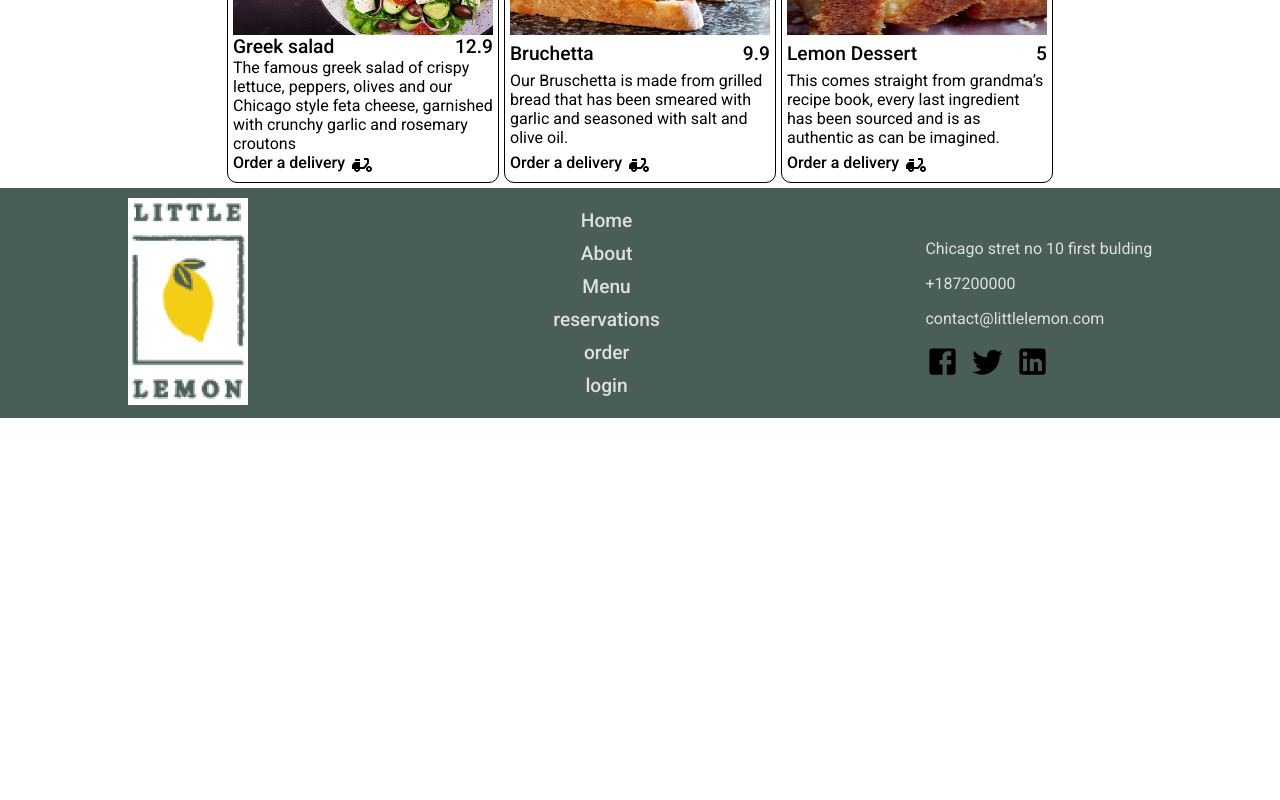
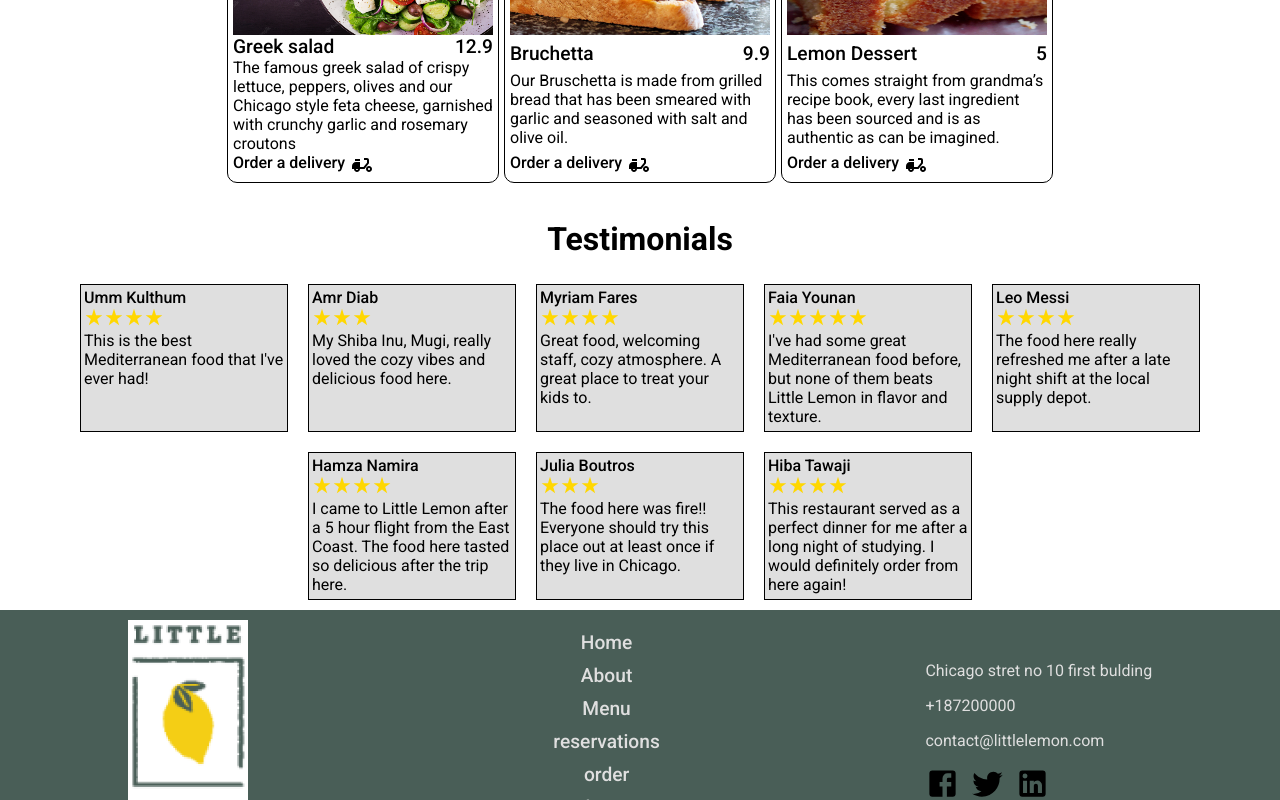
Before and after one commit to rushdy87/capstone, a React (Create React App) app: page / in a window 1280 px wide. Shown: the part 633-1433 px from the top of the page. Before the commit the page ends 1056 px from the top, so only its background shows below. Built offline with nearby package versions, Linux system fonts and the light colour scheme.

Commit message:
Testimonials

```diff
--- a/src/components/Specials/Specials.jsx
+++ b/src/components/Specials/Specials.jsx
@@ -1,27 +1,6 @@
 import './Specials.css';
 import { FoodCard } from '../';
-import { Bruschetta, GreekSalad, LemonDessert } from '../../assets';
-
-const specials = [
-  {
-    name: 'Greek salad',
-    price: 12.9,
-    desc: 'The famous greek salad of crispy lettuce, peppers, olives and our Chicago style feta cheese, garnished with crunchy garlic and rosemary croutons',
-    image: GreekSalad,
-  },
-  {
-    name: 'Bruchetta',
-    price: 9.9,
-    desc: 'Our Bruschetta is made from grilled bread that has been smeared with garlic and seasoned with salt and olive oil.',
-    image: Bruschetta,
-  },
-  {
-    name: 'Lemon Dessert',
-    price: 5,
-    desc: 'This comes straight from grandma’s recipe book, every last ingredient has been sourced and is as authentic as can be imagined.',
-    image: LemonDessert,
-  },
-];
+import { specials } from '../../data';
 const Specials = () => {
   return (
     <div className='specials-container'>
--- /dev/null
+++ b/src/components/TestimonialCard/TestimonialCard.css
@@ -0,0 +1,13 @@
+.testimonial {
+  display: flex;
+  flex-direction: column;
+  border: 1px solid black;
+  width: 200px;
+  height: 140px;
+  padding: 3px;
+  background-color: #dfdfdf;
+}
+
+.testimonial .name {
+  font-weight: 500;
+}
--- /dev/null
+++ b/src/components/TestimonialCard/TestimonialCard.jsx
@@ -0,0 +1,20 @@
+import StarRateIcon from '@mui/icons-material/StarRate';
+import './TestimonialCard.css';
+const TestimonialCard = ({ testimonial }) => {
+  const randerRating = (rating) => {
+    let rateStars = [];
+    for (let i = 1; i <= rating; i++) {
+      rateStars.push(<StarRateIcon fontSize='small' sx={{ color: 'gold' }} />);
+    }
+    return rateStars;
+  };
+  return (
+    <div key={testimonial.name} className='testimonial'>
+      <span className='name'>{testimonial.name}</span>
+      <span>{randerRating(testimonial.rating)}</span>
+      <span>{testimonial.description}</span>
+    </div>
+  );
+};
+
+export default TestimonialCard;
--- /dev/null
+++ b/src/components/Testimonials/Testimonials.css
@@ -0,0 +1,19 @@
+.testimonials {
+  display: flex;
+  flex-direction: column;
+  justify-content: center;
+  align-items: center;
+  margin: 10px auto;
+}
+
+.testimonials-heading {
+  font-size: 2rem;
+}
+
+.testimonials-items {
+  display: flex;
+  flex-wrap: wrap;
+  justify-content: center;
+  align-items: center;
+  gap: 20px;
+}
--- /dev/null
+++ b/src/components/Testimonials/Testimonials.jsx
@@ -0,0 +1,17 @@
+import { testimonials } from '../../data';
+import TestimonialCard from '../TestimonialCard/TestimonialCard';
+import './Testimonials.css';
+function Testimonials() {
+  return (
+    <section className='testimonials'>
+      <h1 className='testimonials-heading'>Testimonials</h1>
+      <div className='testimonials-items'>
+        {testimonials.map((testimonial) => (
+          <TestimonialCard key={testimonial.name} testimonial={testimonial} />
+        ))}
+      </div>
+    </section>
+  );
+}
+
+export default Testimonials;
--- a/src/components/index.js
+++ b/src/components/index.js
@@ -3,3 +3,4 @@ export { default as Footer } from './Footer/Footer';
 export { default as Hero } from './Hero/Hero';
 export { default as Specials } from './Specials/Specials';
 export { default as FoodCard } from './FoodCard/FoodCard';
+export { default as Testimonials } from './Testimonials/Testimonials';
--- /dev/null
+++ b/src/data.js
@@ -0,0 +1,71 @@
+import { Bruschetta, GreekSalad, LemonDessert } from './assets';
+export const specials = [
+  {
+    name: 'Greek salad',
+    price: 12.9,
+    desc: 'The famous greek salad of crispy lettuce, peppers, olives and our Chicago style feta cheese, garnished with crunchy garlic and rosemary croutons',
+    image: GreekSalad,
+  },
+  {
+    name: 'Bruchetta',
+    price: 9.9,
+    desc: 'Our Bruschetta is made from grilled bread that has been smeared with garlic and seasoned with salt and olive oil.',
+    image: Bruschetta,
+  },
+  {
+    name: 'Lemon Dessert',
+    price: 5,
+    desc: 'This comes straight from grandma’s recipe book, every last ingredient has been sourced and is as authentic as can be imagined.',
+    image: LemonDessert,
+  },
+];
+
+export const testimonials = [
+  {
+    name: 'Umm Kulthum',
+    description: "This is the best Mediterranean food that I've ever had!",
+    rating: 4,
+  },
+  {
+    name: 'Amr Diab',
+    description:
+      'My Shiba Inu, Mugi, really loved the cozy vibes and delicious food here.',
+    rating: 3,
+  },
+  {
+    name: 'Myriam Fares',
+    description:
+      'Great food, welcoming staff, cozy atmosphere. A great place to treat your kids to.',
+    rating: 4,
+  },
+  {
+    name: 'Faia Younan',
+    description:
+      "I've had some great Mediterranean food before, but none of them beats Little Lemon in flavor and texture.",
+    rating: 5,
+  },
+  {
+    name: 'Leo Messi',
+    description:
+      'The food here really refreshed me after a late night shift at the local supply depot.',
+    rating: 4,
+  },
+  {
+    name: 'Hamza Namira',
+    description:
+      'I came to Little Lemon after a 5 hour flight from the East Coast. The food here tasted so delicious after the trip here.',
+    rating: 4,
+  },
+  {
+    name: 'Julia Boutros',
+    description:
+      'The food here was fire!! Everyone should try this place out at least once if they live in Chicago.',
+    rating: 3,
+  },
+  {
+    name: 'Hiba Tawaji',
+    description:
+      'This restaurant served as a perfect dinner for me after a long night of studying. I would definitely order from here again!',
+    rating: 4,
+  },
+];
--- a/src/pages/Homepage.js
+++ b/src/pages/Homepage.js
@@ -1,10 +1,11 @@
-import { Hero, Specials } from '../components';
+import { Hero, Specials, Testimonials } from '../components';
 
 const Homepage = () => {
   return (
     <div>
       <Hero />
       <Specials />
+      <Testimonials />
     </div>
   );
 };
```
